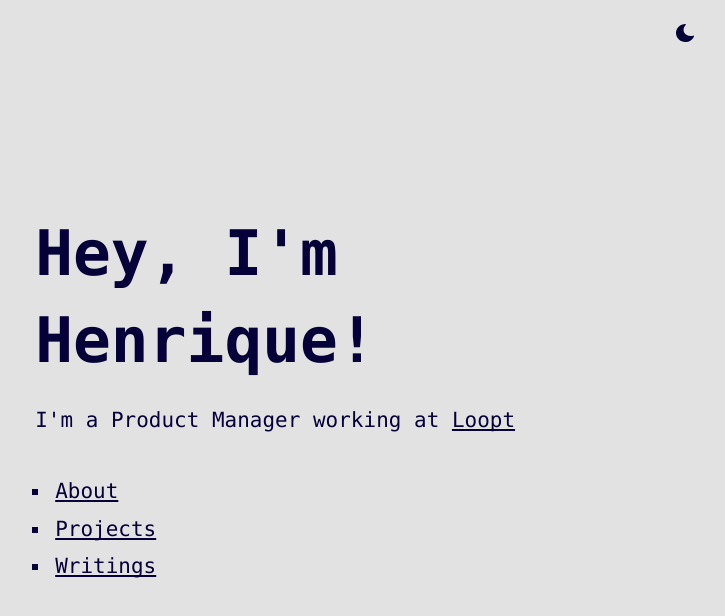
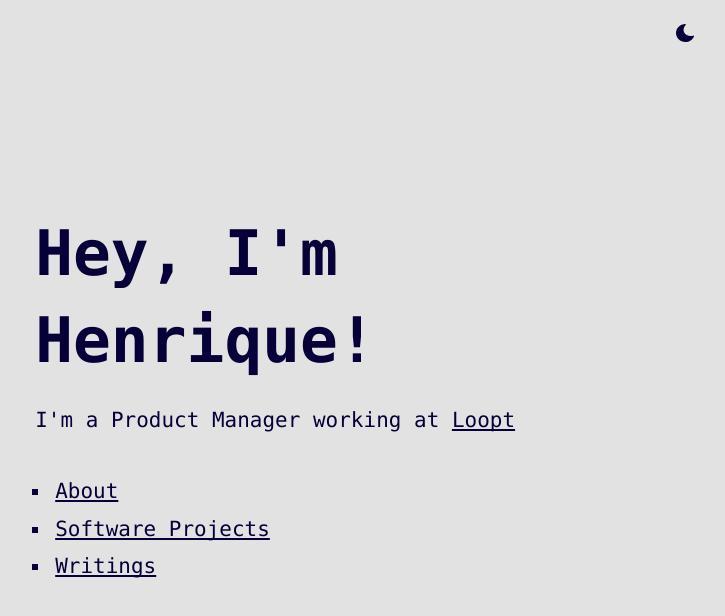
Before and after one commit to HenriPett/henr.dev, a Next.js app: page / in a window 1280 px wide. Shown: the top 616 px of the page, without its empty margins (272-997 px from the left). Built offline with nearby package versions, Linux system fonts and the light colour scheme.

Commit message:
Update index.js

```diff
--- a/pages/index.js
+++ b/pages/index.js
@@ -33,7 +33,7 @@ const Home = () => (
               </li>
               <li className='blog'>
                 <Link href='/projects' as='/projects'>
-                  <a className='internalPassage'>Projects</a>
+                  <a className='internalPassage'>Software Projects</a>
                 </Link>
               </li>
               <li className='blog'>
```
